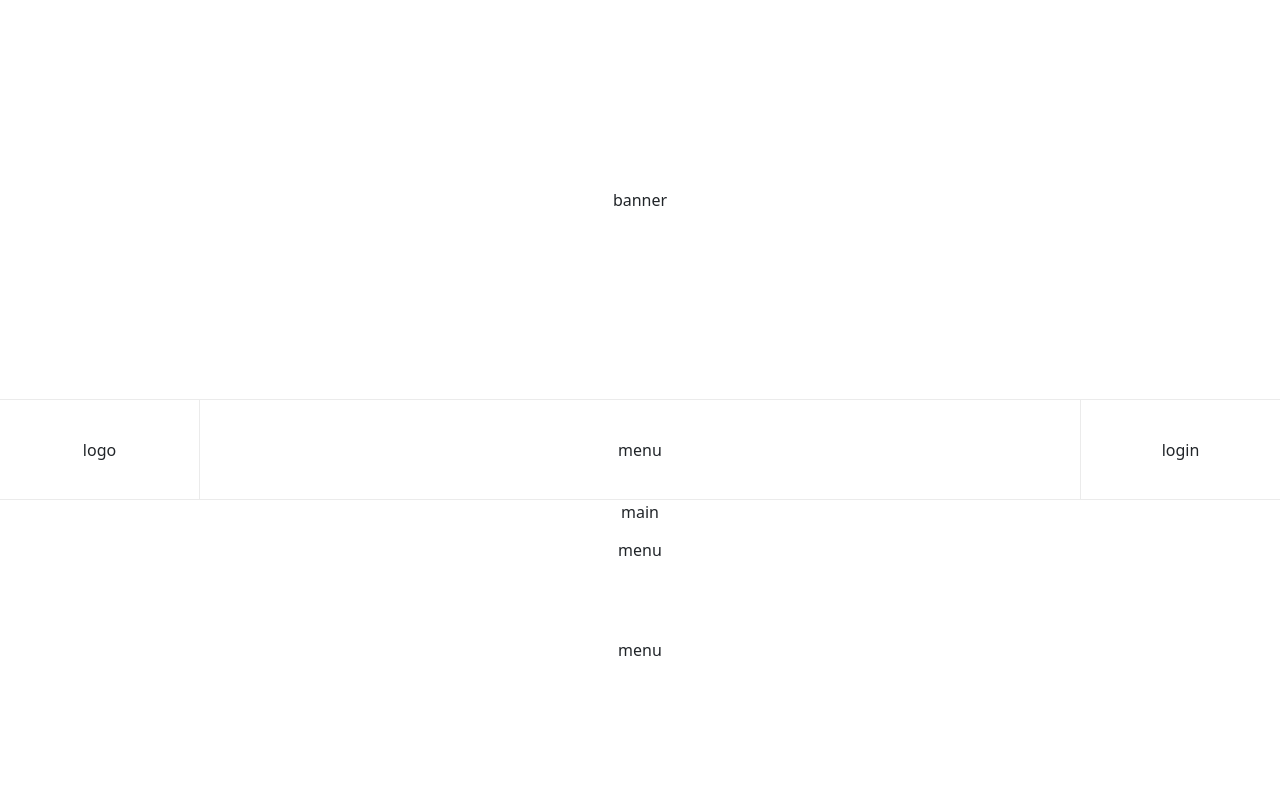
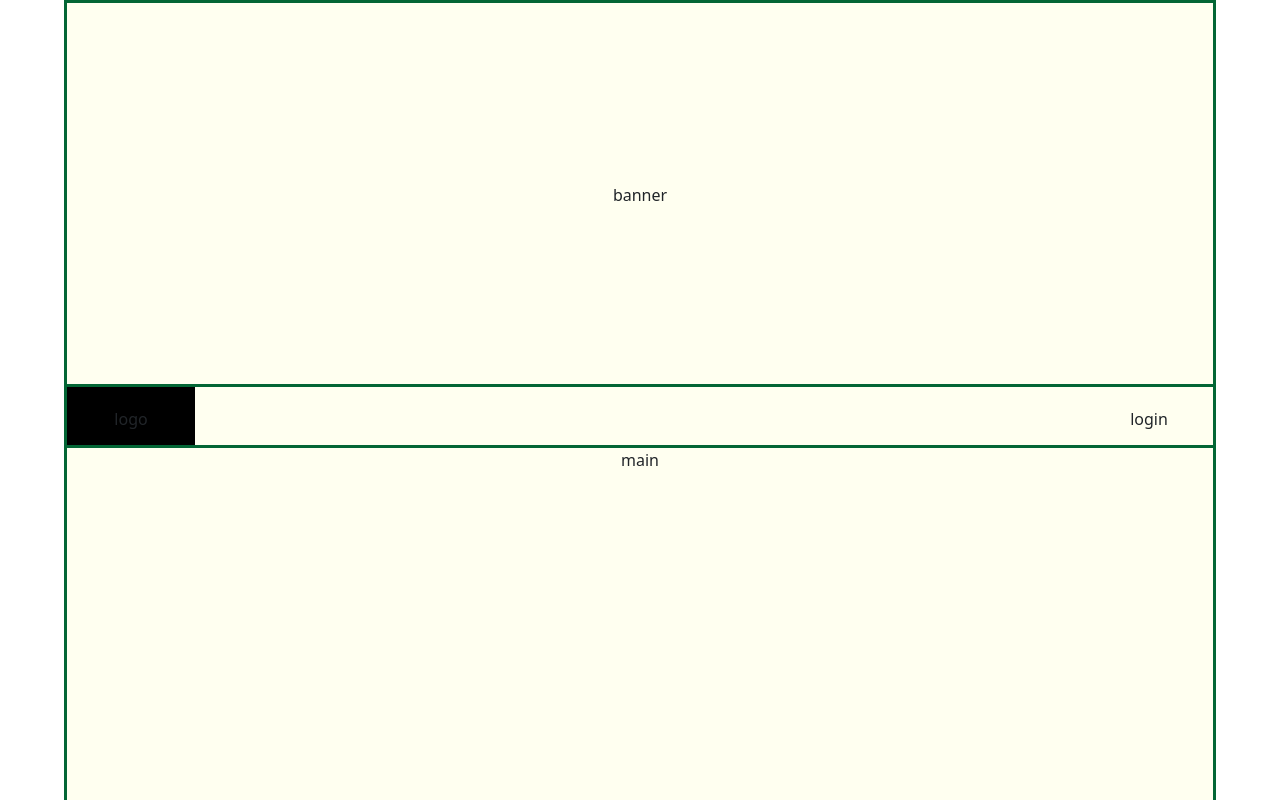
Before and after one commit to WhdWl/study-vue-vue2.0, a Vue app: page / in a window 1280 px wide. Shown: the top 800 px of the page. Built offline with nearby package versions, Linux system fonts and the light colour scheme.

Commit message:
간격 조정

```diff
--- a/public/index.html
+++ b/public/index.html
@@ -6,6 +6,13 @@
 		<meta name="viewport" content="width=device-width,initial-scale=1.0">
 		<link rel="icon" href="<%= BASE_URL %>favicon.ico">
 		<title><%= htmlWebpackPlugin.options.title %></title>
+
+		<style>
+			body {
+                display: flex;
+                justify-content: center;
+            }
+		</style>
 
 		<!-- |추가|2021.10.08|손정혁|개발버전, 도움되는 콘솔 경고를 포함| -->
 		<script src="https://cdn.jsdelivr.net/npm/vue/dist/vue.js"></script>
--- a/src/App.vue
+++ b/src/App.vue
@@ -1,26 +1,66 @@
 <template>
   <div id="app">
-    <Header/>
+    <Header class="header"/>
     <div class="sticky">
-      <TopBar/>
+      <TopBar class="topBar"/>
     </div>
-    <div id="content" class="content">
+    <div class="content">
       <router-view></router-view>
     </div>
-    <Footer/>
+    <Footer class="footer"/>
   </div>
 </template>
 
 <style scoped>
+  #app {
+    width: 1152px;
+    /*1024*/
+    /*512*/
+    /*256*/
+    /*128*/
+    /*64*/
+    /*32*/
+    /*16*/
+    /*8*/
+    /*4*/
+    /*2*/
+    /*1*/
+    background-color: #fffff0;
+  }
+  .header {
+    border-top: 3px solid #036635;
+    border-left: 3px solid #036635;
+    border-right: 3px solid #036635;
+    height: 384px;
+    line-height: 384px;
+    text-align: center;
+  }
+  .topBar {
+    border-top: 3px solid #036635;
+    border-right: 3px solid #036635;
+    border-bottom: 3px solid #036635;
+    border-left: 3px solid #036635;
+    /*padding-bottom: 10px solid #036635;*/
+    /*margin-bottom: 10px solid #036635;*/
+    height: 64px;
+    line-height: 64px;
+  }
   .sticky {
     position: sticky;
     top: 0px;
   }
-
-  #app {
-    display: flex;
-    flex-direction: column;
-    justify-content: center;
+  .content {
+    border-left: 3px solid #036635;
+    border-right: 3px solid #036635;
+  }
+  .footer {
+    border-top: 3px solid #036635;
+    border-right: 3px solid #036635;
+    border-bottom: 3px solid #036635;
+    border-left: 3px solid #036635;
+    height: 200px;
+    line-height: 200px;
+    text-align: center;
   }
 </style>
 
--- a/src/components/layout/Footer.vue
+++ b/src/components/layout/Footer.vue
@@ -5,12 +5,7 @@
 </template>
 
 <style scoped>
-div {
-  height: 200px;
-  line-height: 200px;
-  text-align: center;
-  border-top: 1px solid #ebebeb;
-}
+
 </style>
 
 <script>
--- a/src/components/layout/TopBar.vue
+++ b/src/components/layout/TopBar.vue
@@ -14,28 +14,27 @@
 
 <style scoped>
 .menu {
-  height: 100px;
-  border-bottom: 1px solid #ebebeb;
   display: flex;
   justify-content: space-between;
+  /*background-color: #000000;*/
 }
 .menu_left {
-  width: 200px;
-  line-height: 100px;
+  width: 128px;
   text-align: center;
-  border-right: 1px solid #ebebeb;
   cursor: pointer;
+  background-color: #000000;
+  margin: 0px 0px 0px 0px;
+  border: 0px solid ;
+  padding: 0px 0px 0px 0px;
 }
 .menu_center {
-  line-height: 100px;
-  text-align: center;
-  cursor: pointer;
+  width: 890px;
+  display: flex;
+  justify-content: space-around;
 }
 .menu_right {
-  width: 200px;
-  line-height: 100px;
+  width: 128px;
   text-align: center;
-  border-left: 1px solid #ebebeb;
   cursor: pointer;
 }
 </style>
@@ -62,16 +61,29 @@ export default {
     return {
       menuList: [
           {
-            menu_name: 'A'
+            menu_name: '메뉴1'
+          , menu_code: 'A'
           , menu_num: 1
         }
         , {
-            menu_name: 'B'
+            menu_name: '메뉴2'
+          , menu_code: 'B'
           , menu_num: 2
         }
         , {
-            menu_name: 'C'
+            menu_name: '메뉴3'
+          , menu_code: 'C'
           , menu_num: 3
+        }
+        , {
+          menu_name: '메뉴4'
+          , menu_code: 'D'
+          , menu_num: 4
+        }
+        , {
+          menu_name: '메뉴5'
+          , menu_code: 'E'
+          , menu_num: 5
         }
       ]
     }
--- a/src/components/layout/header/Banner.vue
+++ b/src/components/layout/header/Banner.vue
@@ -5,12 +5,6 @@
 </template>
 
 <style scoped>
-div {
-  height: 400px;
-  line-height: 400px;
-  text-align: center;
-  border-bottom: 1px solid #ebebeb;
-}
 </style>
 
 <script>
--- a/src/components/layout/topBar/Menu.vue
+++ b/src/components/layout/topBar/Menu.vue
@@ -1,10 +1,12 @@
 <template>
-  <div>menu</div>
+<!--  <div v-for="(menuMap, idx) in menuList" :key="idx">{{menuMap.menu_name}}</div>-->
+  <div @click="menuClick(menuMap.menu_code)">{{menuMap.menu_name}}</div>
 </template>
 
 <style scoped>
 div {
-
+  color: #fffff0;
+  cursor: pointer;
 }
 </style>
 
@@ -17,11 +19,23 @@ export default {
         type: String
         , default: ''
       }
+      , menu_code: {
+        type: String
+        , default: ''
+      }
       , menu_num: {
         type: Number
         , default: 0
       }
     }
   }
+  , methods: {
+    menuClick(menu_code) {
+      this.$router.push({
+        name: 'ContentType' + menu_code
+      });
+      return true;
+    }
+  }
 }
 </script>
```
Lines whose indentation alone changed are shown as unchanged.
